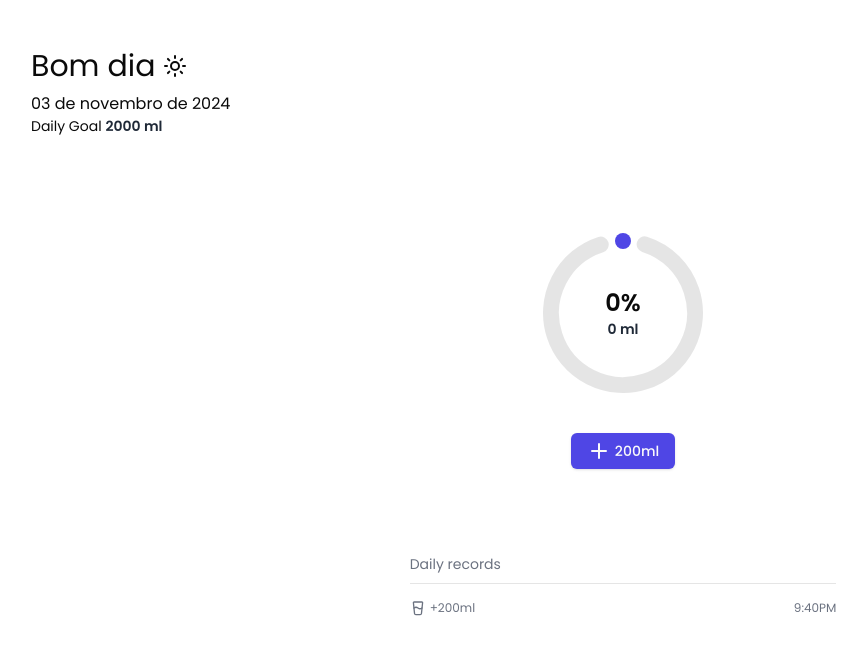
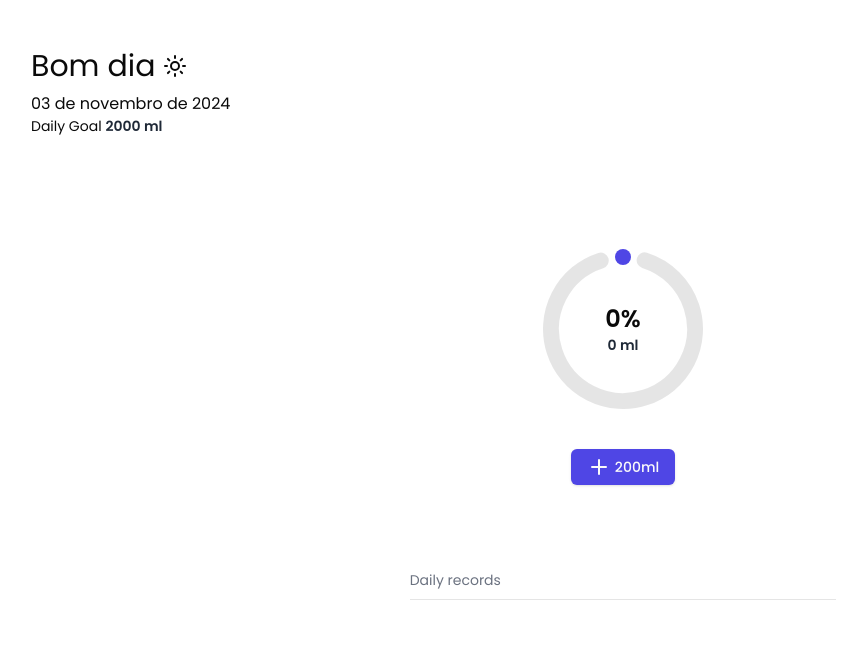
Before and after one commit to love-quinn/water-reminder, a Next.js app: page / in a window 1280 px wide. Shown: the top 654 px of the page, without its empty margins (17-884 px from the left). Built offline with nearby package versions, Linux system fonts and the light colour scheme.

Commit message:
feat: show dynamically water records

```diff
--- a/app/page.tsx
+++ b/app/page.tsx
@@ -4,14 +4,18 @@ import Header from "@/components/header";
 import { Button } from "@/components/ui/button";
 import GaugeCircle from "@/components/ui/gauge-circle";
 import { Separator } from "@/components/ui/separator";
-import { GlassWater, PlusIcon } from "lucide-react";
+import WaterRecordItem from "@/components/water-record";
+import { PlusIcon } from "lucide-react";
 import { useState } from "react";
 
 export default function Home() {
   const imageUrl = `https://images.unsplash.com/photo-1548780607-46c78f38182d?q=80&w=400&auto=format&fit=crop&ixlib=rb-4.0.3&ixid=M3wxMjA3fDB8MHxwaG90by1wYWdlfHx8fGVufDB8fHx8fA%3D%3D`;
   const [value, setValue] = useState(0);
   const [timeoutId, setTimeoutId] = useState<NodeJS.Timeout | null>(null);
-  const bellSound = new Audio("/bell_ring.mp3");
+  const [waterRecords, setWaterRecords] = useState<
+    { amount: number; time: string }[]
+  >([]);
+  // const bellSound = new Audio("/bell_ring.mp3");
 
   const requestNotificationPermission = async (): Promise<boolean> => {
     if (!("Notification" in window)) {
@@ -25,24 +29,24 @@ export default function Home() {
     return permission === "granted";
   };
 
-  const playBellSoundThreeTimes = () => {
-    let playCount = 0;
+  // const playBellSoundThreeTimes = () => {
+  //   let playCount = 0;
 
-    const handlePlayEnd = () => {
-      playCount++;
+  //   const handlePlayEnd = () => {
+  //     playCount++;
 
-      if (playCount < 1) {
-        bellSound.play();
-      } else {
-        bellSound.removeEventListener("ended", handlePlayEnd);
-      }
-    };
+  //     if (playCount < 1) {
+  //       bellSound.play();
+  //     } else {
+  //       bellSound.removeEventListener("ended", handlePlayEnd);
+  //     }
+  //   };
 
-    if (bellSound) {
-      bellSound.play();
-      bellSound.addEventListener("ended", handlePlayEnd);
-    }
-  };
+  //   if (bellSound) {
+  //     bellSound.play();
+  //     bellSound.addEventListener("ended", handlePlayEnd);
+  //   }
+  // };
 
   const sendHydrationReminderNotification = () => {
     const notification = new Notification("Hora de beber água!", {
@@ -55,12 +59,21 @@ export default function Home() {
   const handleIncrement = async () => {
     setValue((prev) => (prev < 2000 ? prev + 200 : prev));
 
+    const currentTime = new Date().toLocaleTimeString([], {
+      hour: "2-digit",
+      minute: "2-digit",
+    });
+    setWaterRecords((prevRecords) => [
+      ...prevRecords,
+      { amount: 200, time: currentTime },
+    ]);
+
     if (await requestNotificationPermission()) {
       if (timeoutId) clearTimeout(timeoutId);
 
       const newTimeoutId = setTimeout(() => {
         sendHydrationReminderNotification();
-        playBellSoundThreeTimes();
+        // playBellSoundThreeTimes();
       }, 3600 * 1000);
 
       setTimeoutId(newTimeoutId);
@@ -98,20 +111,17 @@ export default function Home() {
           </Button>
         </div>
 
-        <div className="mt-12 flex w-1/3 flex-col gap-3 justify-between text-gray-500">
-          <h4 className="leading-none text-sm">Daily records</h4>
-          <Separator/>
+        <div className="mt-12 flex w-1/3 flex-col justify-between gap-3 text-gray-500">
+          <h4 className="text-sm leading-none">Daily records</h4>
+          <Separator />
 
-          <div className="flex justify-between mt-1">
-
-          <div className="flex items-center gap-1">
-            <GlassWater size={16} className="" />
-            <p className="text-xs">+200ml</p>
-          </div>
-
-          <p className="text-xs">9:40PM</p>
-          </div>
-
+          {waterRecords.map((record, index) => (
+            <WaterRecordItem
+              key={index}
+              amount={record.amount}
+              time={record.time}
+            />
+          ))}
         </div>
       </div>
     </div>
--- /dev/null
+++ b/components/water-record.tsx
@@ -0,0 +1,21 @@
+import { GlassWater } from "lucide-react";
+
+interface WaterRecordItemProps {
+    amount: number;
+    time: string;
+  }
+
+const WaterRecordItem = ({amount, time}: WaterRecordItemProps) => {
+  return (
+    <div className="mt-1 flex justify-between">
+      <div className="flex items-center gap-1">
+        <GlassWater size={16} className="" />
+        <p className="text-xs">+{amount}ml</p>
+      </div>
+
+      <p className="text-xs">{time}</p>
+    </div>
+  );
+};
+
+export default WaterRecordItem;
```
